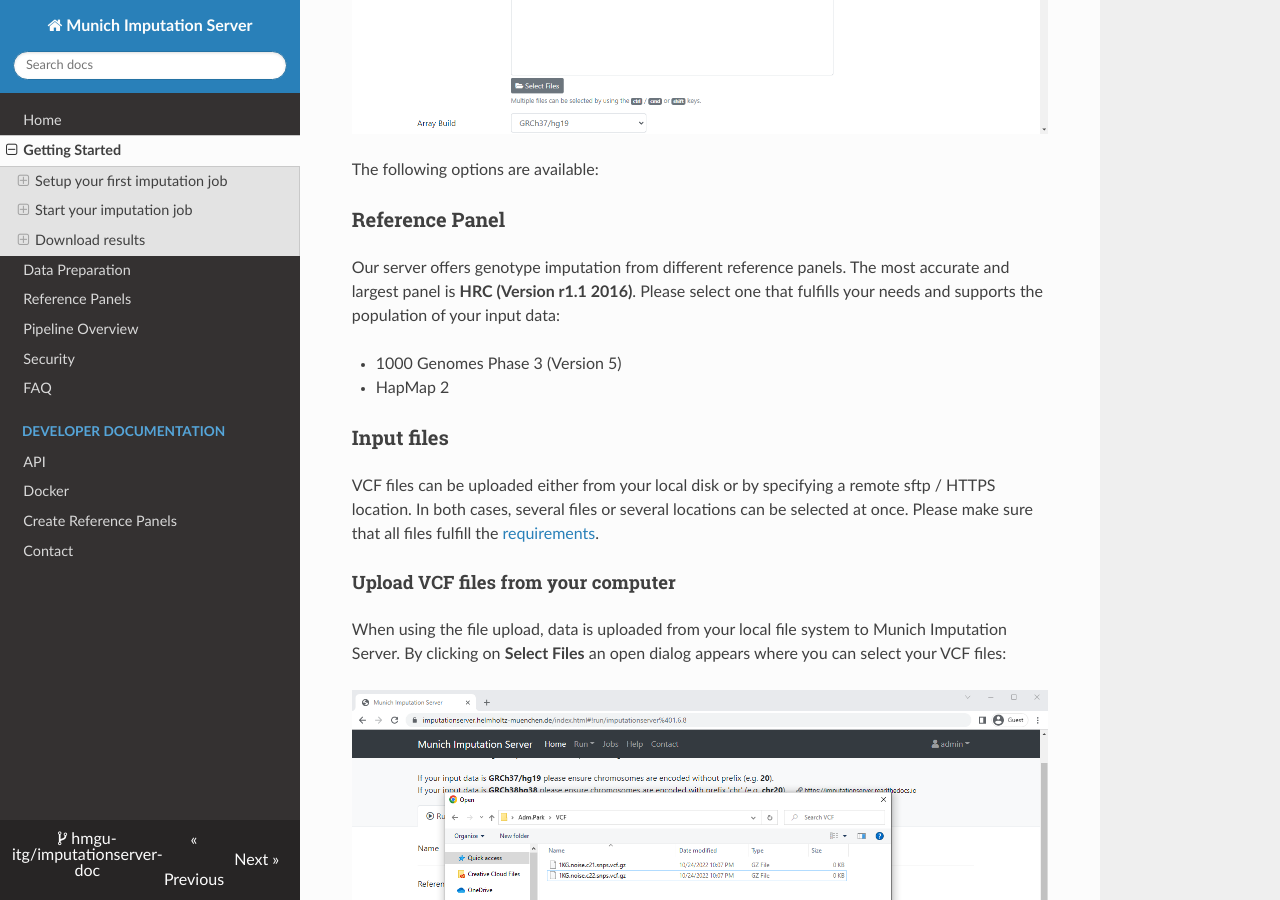
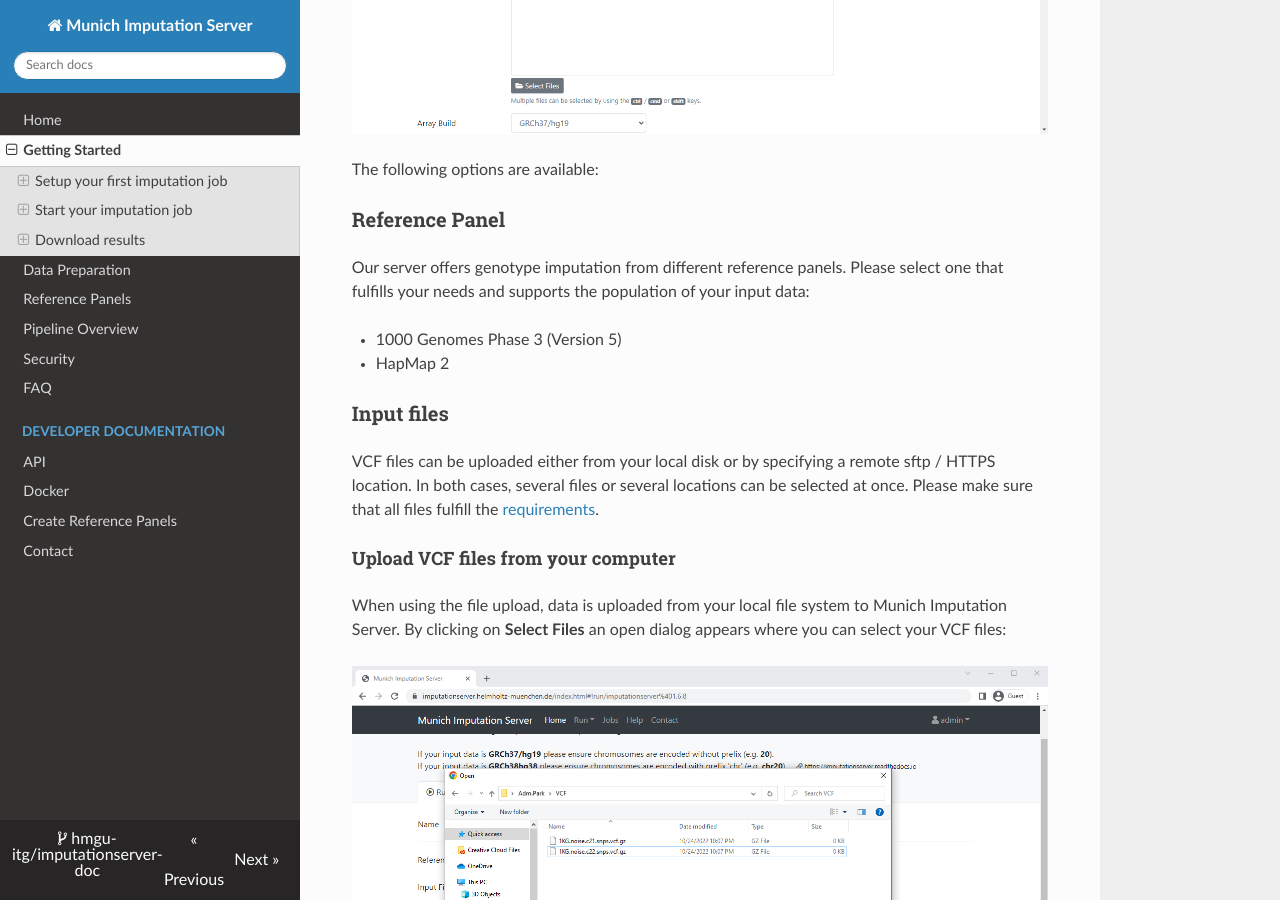
Before and after one commit to hmgu-itg/imputationserver-doc, an MkDocs documentation site: the page built from docs/getting-started.md, in a window 1280 px wide and 900 px high, scrolled down 907 px. Built offline with MkDocs 1.6.1, drawn with Linux system fonts in a browser that asks for light colours; nearby versions of some CDN libraries.

Commit message:
Update getting-started.md

```diff
--- a/docs/getting-started.md
+++ b/docs/getting-started.md
@@ -20,7 +20,7 @@ The following options are available:
 
 ### Reference Panel
 
-Our server offers genotype imputation from different reference panels. The most accurate and largest panel is **HRC (Version r1.1 2016)**. Please select one that fulfills your needs and supports the population of your input data:
+Our server offers genotype imputation from different reference panels. Please select one that fulfills your needs and supports the population of your input data:
 
 - 1000 Genomes Phase 3 (Version 5)
 - HapMap 2
```
